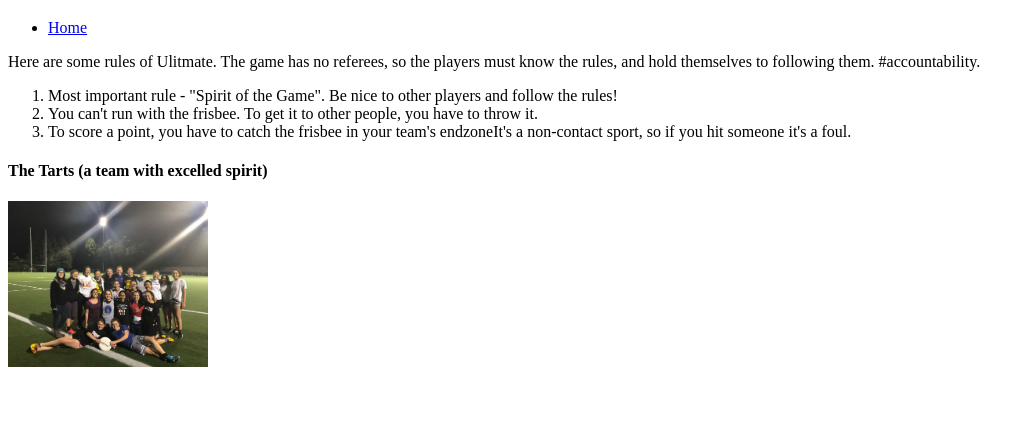
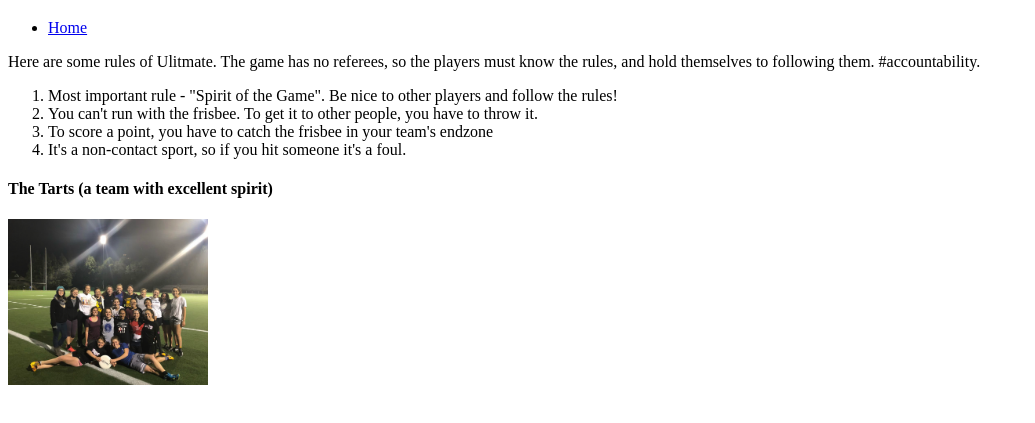
Before and after one commit to teachercarter/unit3example, a plain HTML site: page example/frisbee_rules.html in a window 1280 px wide. Shown: the part 61-484 px from the top of the page, without its empty margins (0-1035 px from the left). Drawn offline with Linux system fonts and the light colour scheme.

Commit message:
Add files via upload

```diff
--- a/example/frisbee_rules.html
+++ b/example/frisbee_rules.html
@@ -13,8 +13,8 @@
             </li>   </ul>
             </header>
             <p>Here are some rules of Ulitmate. The game has no referees, so the players must know the rules, and hold themselves to following them. #accountability.</p>
-            <ol><li>Most important rule - "Spirit of the Game". Be nice to other players and follow the rules!</li><li>You can't run with the frisbee. To get it to other people, you have to throw it.</li><li>To score a point, you have to catch the frisbee in your team's endzone</li<li>It's a non-contact sport, so if you hit someone it's a foul.</li></ol>
+            <ol><li>Most important rule - "Spirit of the Game". Be nice to other players and follow the rules!</li><li>You can't run with the frisbee. To get it to other people, you have to throw it.</li><li>To score a point, you have to catch the frisbee in your team's endzone</li><li>It's a non-contact sport, so if you hit someone it's a foul.</li></ol>
     </body>
-    <h4> The Tarts (a team with excelled spirit)</h4>
+    <h4> The Tarts (a team with excellent spirit)</h4>
     <img src="first.jpg" alt="Us slaying"  width="200" >
 </html>
```
